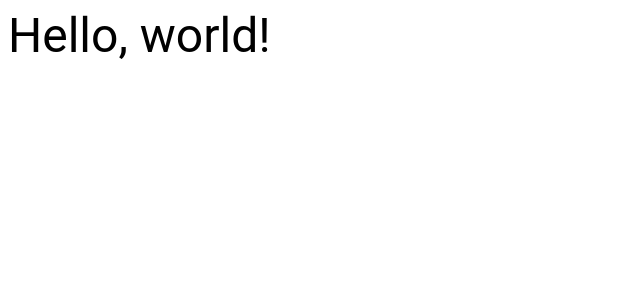
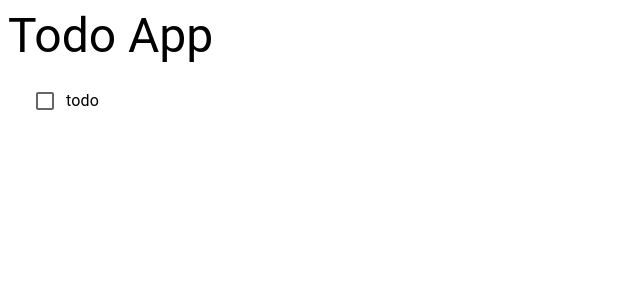
Before and after one commit to H1rono/todo-app-frontend, a React (Vite) app: page / in a window 1280 px wide. Shown: the top 300 px of the page, without its empty margins (0-640 px from the left). Built offline with nearby package versions, Linux system fonts and the light colour scheme.

Commit message:
:sparkles: Implement sample todo list

```diff
--- /dev/null
+++ b/src/App.tsx
@@ -0,0 +1,32 @@
+import { Typography } from "@mui/material";
+import { useState } from "react";
+import { Todo } from "./todo/Model";
+import TodoList from "./todo/List";
+
+const App = () => {
+    const [todos, setTodos] = useState<Todo[]>([
+        {
+            id: 1,
+            title: "todo",
+            note: "",
+            done: false,
+            dueTo: new Date(),
+            createdAt: new Date(),
+            updatedAt: new Date(),
+            deletedAt: undefined,
+        },
+    ]);
+    return (
+        <>
+            <Typography variant="h3" component="h1">
+                Todo App
+            </Typography>
+            <TodoList
+                todos={todos}
+                onChange={(id, done) => setTodos(todos.map((todo) => (todo.id === id ? { ...todo, done } : todo)))}
+            />
+        </>
+    );
+};
+
+export default App;
--- a/src/main.tsx
+++ b/src/main.tsx
@@ -1,11 +1,9 @@
 import React from "react";
 import ReactDOM from "react-dom/client";
-import { Typography } from "@mui/material";
+import App from "./App";
 
 ReactDOM.createRoot(document.getElementById("root") as HTMLElement).render(
     <React.StrictMode>
-        <Typography variant="h3" component="h1">
-            Hello, world!
-        </Typography>
+        <App />
     </React.StrictMode>
 );
--- /dev/null
+++ b/src/todo/List.tsx
@@ -0,0 +1,25 @@
+/** @jsxImportSource @emotion/react */
+
+import { CheckBoxOutlineBlank } from "@mui/icons-material";
+import { Checkbox, List as MList, ListItem, ListItemButton, ListItemIcon, ListItemText } from "@mui/material";
+import { css } from "@emotion/react";
+import { Todo } from "./Model";
+
+export type ListProps = {
+    todos: Todo[];
+    onChange: (id: number, done: boolean) => void;
+};
+
+const List = ({ todos, onChange }: ListProps) => (
+    <MList>
+        {todos.map((todo) => (
+            // TODO: export ListItem
+            <ListItem>
+                <Checkbox checked={todo.done} onChange={(e) => onChange(todo.id, e.target.checked)} />
+                <ListItemText primary={todo.title} />
+            </ListItem>
+        ))}
+    </MList>
+);
+
+export default List;
```
